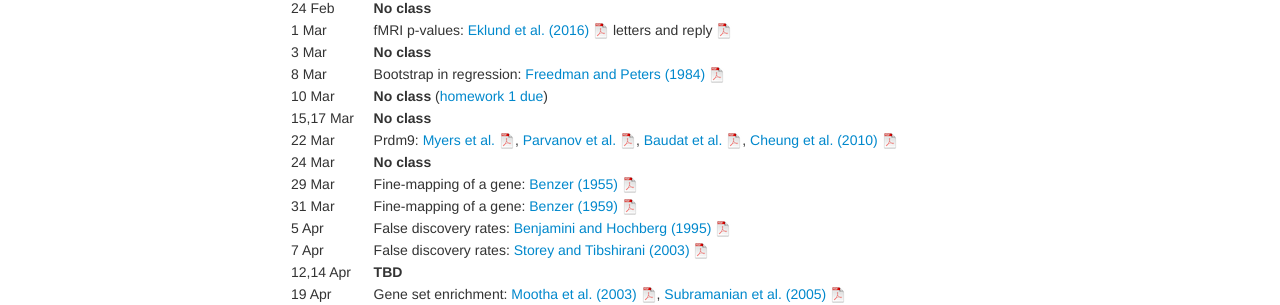
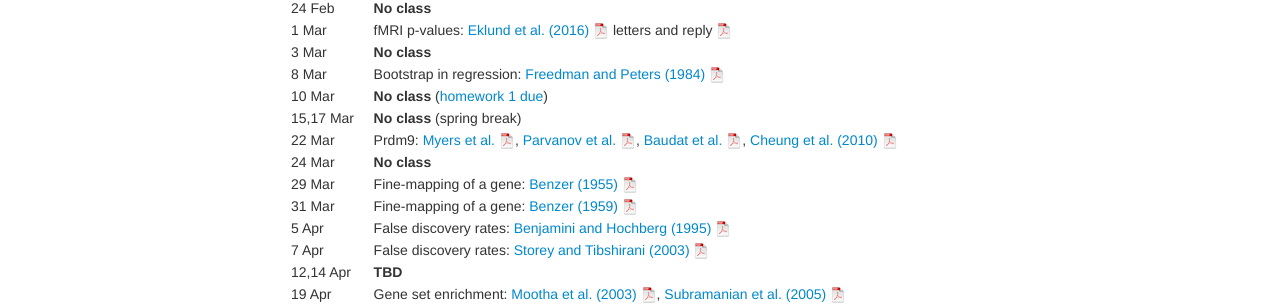
Before and after one commit to kbroman/BMI882_spring2023, a Jekyll site: the page built from schedule.md, in a window 1280 px wide. Shown: the part 331-636 px from the top of the page. Built offline with Jekyll 4.4.1, drawn with Linux system fonts in a browser that asks for light colours.

Commit message:
schedule.md: Add "spring break"

```diff
--- a/schedule.md
+++ b/schedule.md
@@ -19,7 +19,7 @@ description: Schedule and readings for BMI 882, Biomedical data science scholarl
 | 3 Mar      |    | **No class**
 | 8 Mar      |    | Bootstrap in regression: [Freedman and Peters (1984)](https://www.jstor.org/stable/2288341) [![pdf logo](icons/pdf-icon.png)](assets/freedman_peters_1984.pdf)
 | 10 Mar      |    | **No class** ([homework 1 due](hw1.html)) |
-| 15,17 Mar   |    | **No class** |
+| 15,17 Mar   |    | **No class** (spring break) |
 | 22 Mar       |    | Prdm9: [Myers et al.](https://doi.org/10.1126/science.1182363) [![pdf logo](icons/pdf-icon.png)](https://science.sciencemag.org/content/327/5967/876.full.pdf), [Parvanov et al.](https://doi.org/10.1126/science.1181495) [![pdf logo](icons/pdf-icon.png)](https://science.sciencemag.org/content/sci/327/5967/835.full.pdf), [Baudat et al.](https://doi.org/10.1126/science.1183439) [![pdf logo](icons/pdf-icon.png)](https://science.sciencemag.org/content/327/5967/836.full.pdf), [Cheung et al. (2010)](https://doi.org/10.1126/science.1187155) [![pdf logo](icons/pdf-icon.png)](https://science.sciencemag.org/content/sci/327/5967/791.full.pdf)
 | 24 Mar       |    | **No class** |
 | 29 Mar      |    | Fine-mapping of a gene: [Benzer (1955)](https://doi.org/10.1073/pnas.41.6.344) [![pdf logo](icons/pdf-icon.png)](https://www.pnas.org/content/pnas/41/6/344.full.pdf)
```
